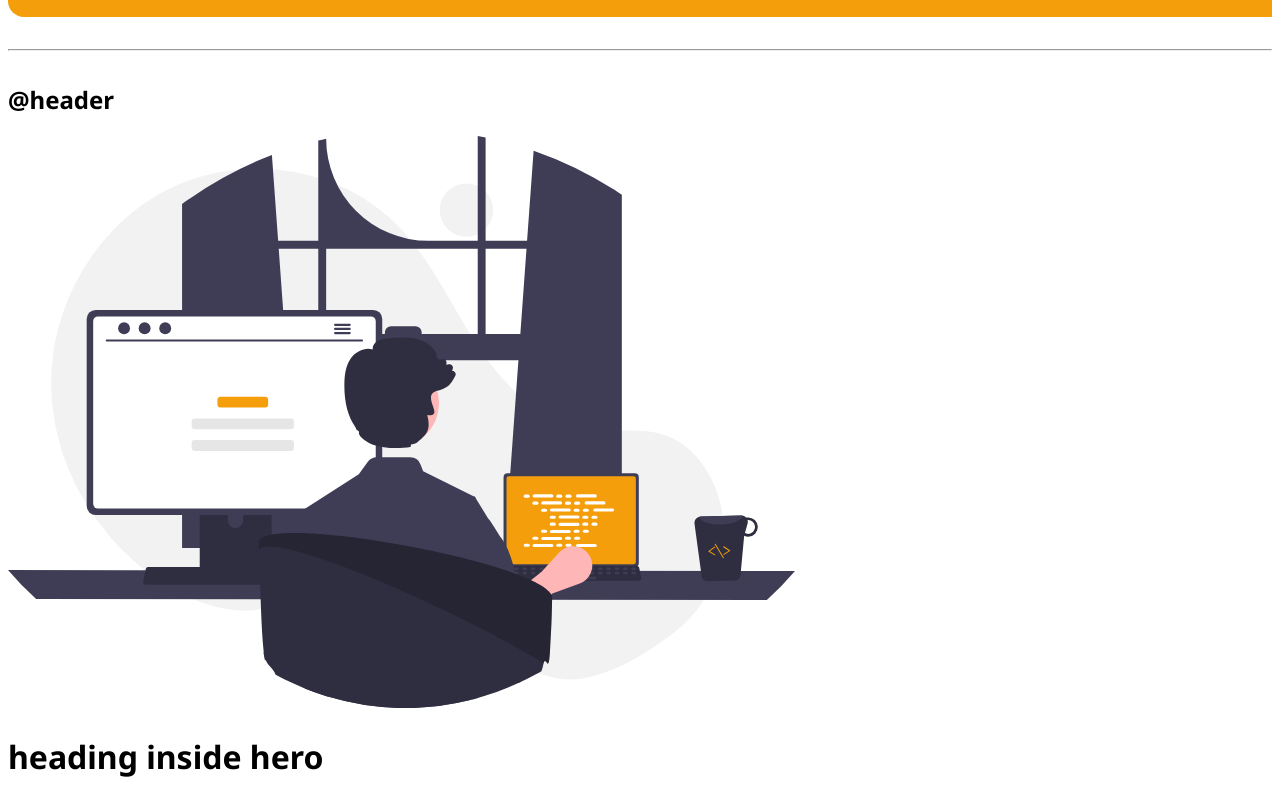
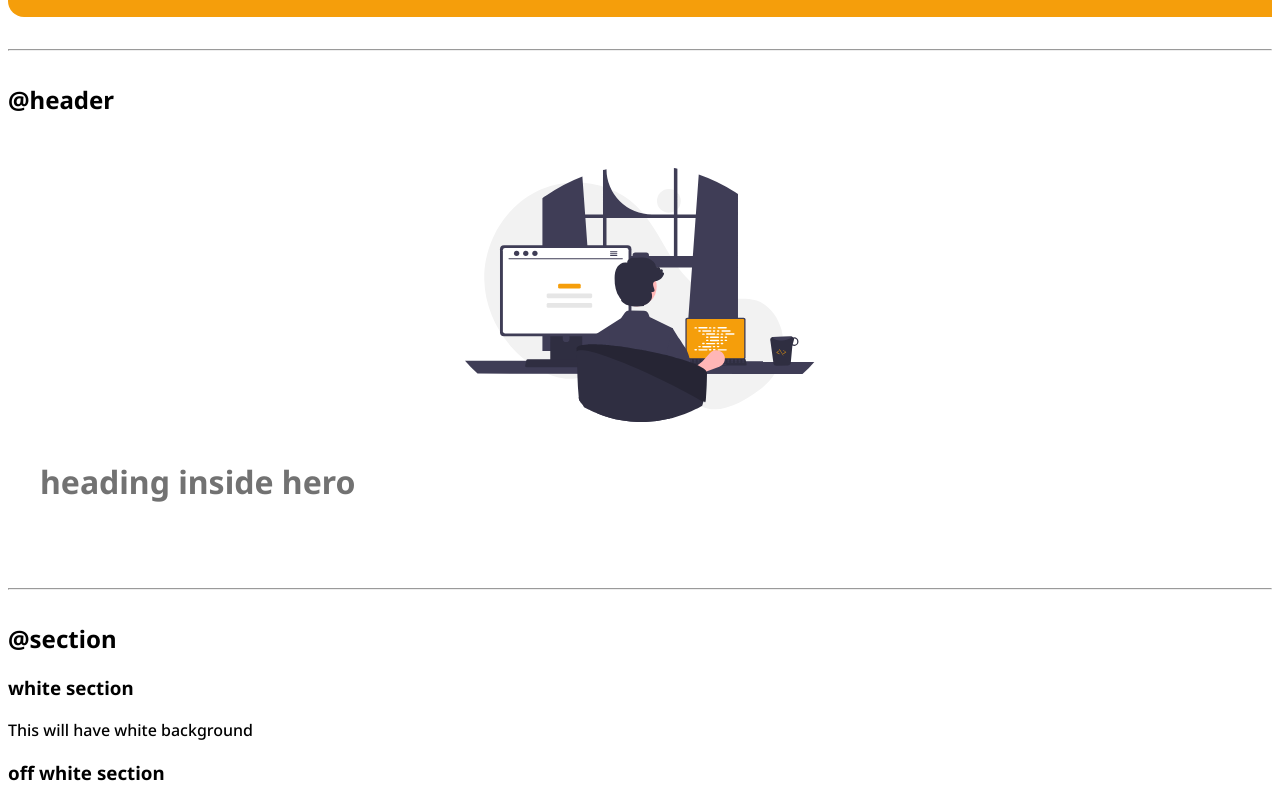
Before and after one commit to asraf-code/neog-camp-lesson-3, a plain HTML site: page index.html in a window 1280 px wide. Shown: the part 1677-2477 px from the top of the page. Drawn offline with Linux system fonts and the light colour scheme.

Commit message:
css: hero

```diff
--- a/index.html
+++ b/index.html
@@ -118,9 +118,9 @@
 
     <h2>@header</h2>
 
-    <header>
-        <img src="images/hero-programmer.svg" />
-        <h1>heading inside hero</h1>
+    <header class="hero">
+        <img class="hero-img" src="images/hero-programmer.svg" />
+        <h1 class="hero-heading">heading inside hero</h1>
     </header>
 
     <hr>
--- a/style.css
+++ b/style.css
@@ -6,6 +6,7 @@
 /* defining variables */
 :root {
     --primary-color: #f59e0b;
+    --dark-gray: rgb(114, 114, 114);
 }
 
 /* applying the font-family to body of html file */
@@ -95,3 +96,22 @@ rem: It is a relative length unit. REM is relative to the font size of the root
  .link-active {
     font-weight: bolder;
  }
+
+
+/* header */
+
+.hero {
+    padding: 2rem;
+}
+
+.hero .hero-img {
+    max-width: 350px;
+    display: block;
+    margin: auto;
+}
+
+.hero .hero-heading {
+    color: var(--dark-gray);
+    padding-top: 1rem;
+
+}
```
